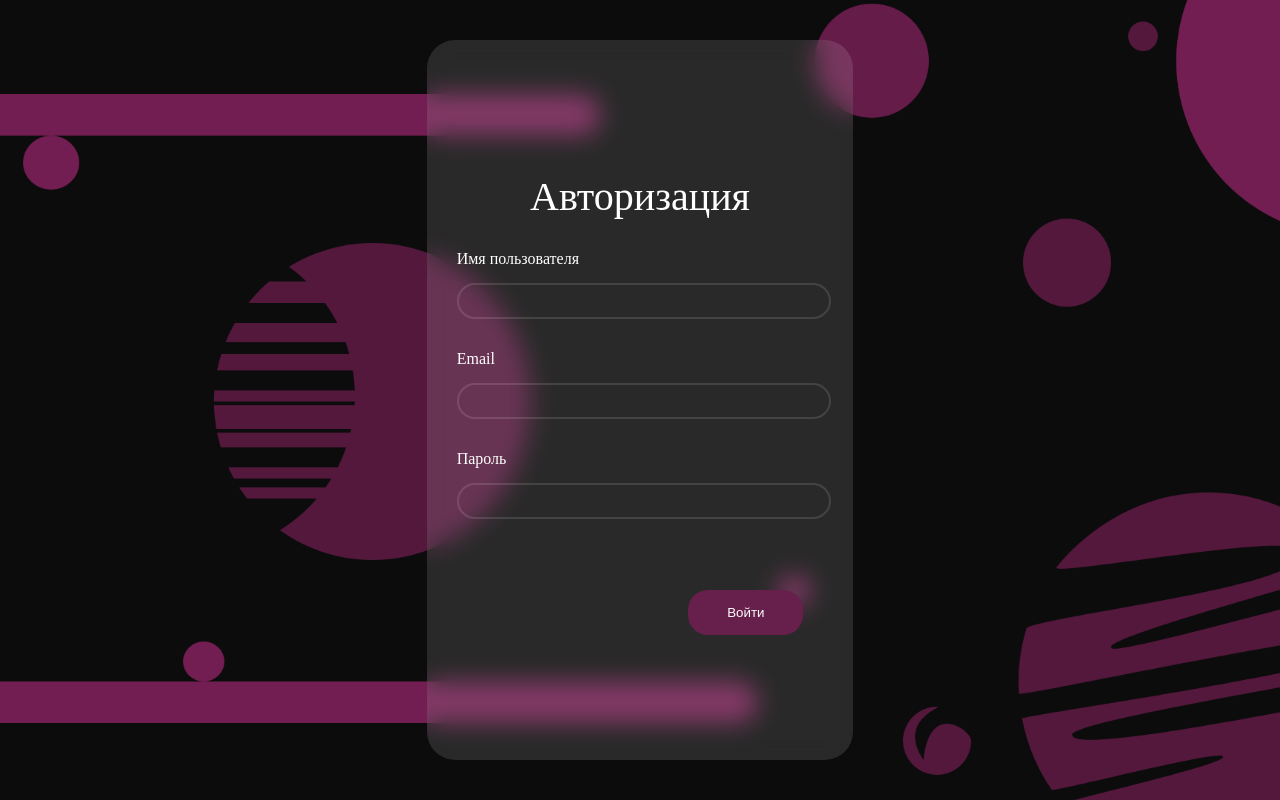
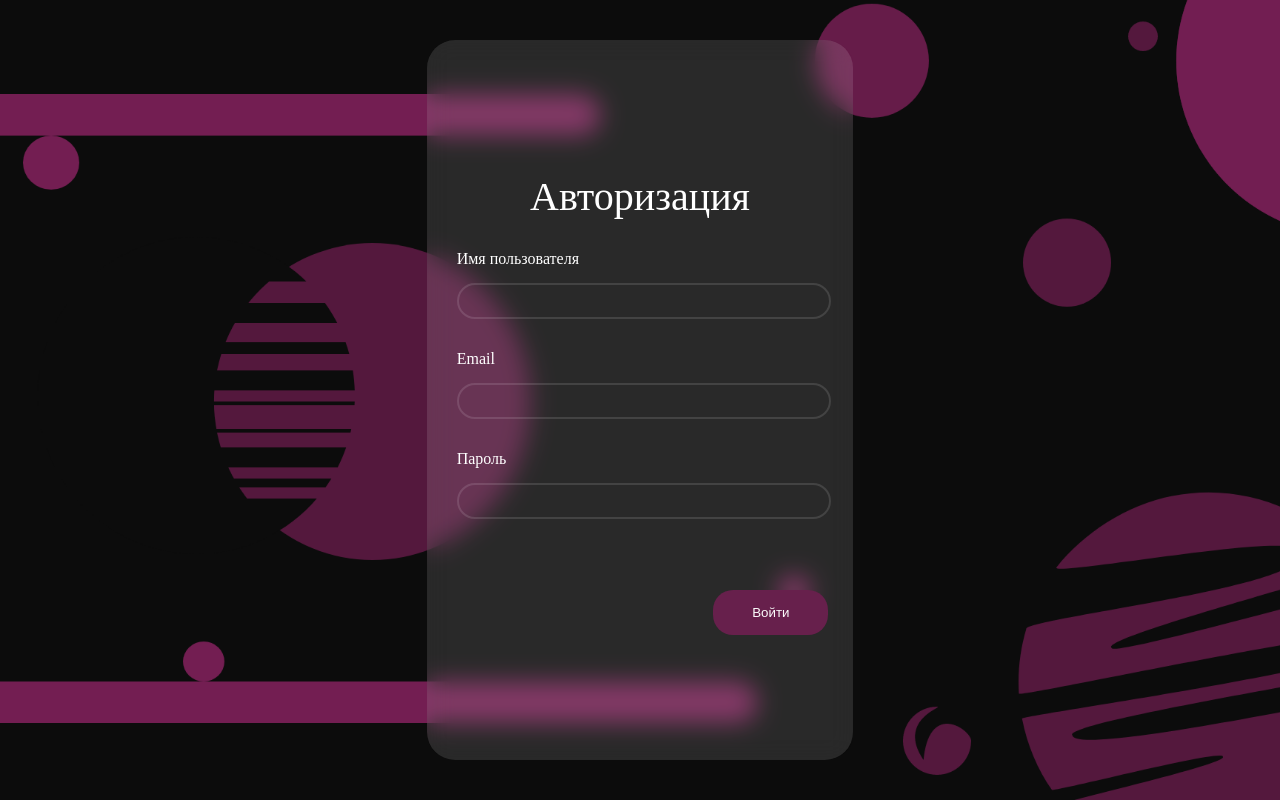
Before and after one commit to Only-Posts/frontend, a Vue app: page / in a window 1280 px wide. Built offline with nearby package versions, Linux system fonts and the light colour scheme.

Commit message:
[FRONTEND-5] мелкие поправки в прототип страницы авторизации

```diff
--- a/src/App.vue
+++ b/src/App.vue
@@ -1,11 +1,9 @@
 <template>
-  <AuthorizationWindow>
-    <div id="example">Example</div>
-  </AuthorizationWindow>
+  <AuthorizationWindow/>
 </template>
 
 <script>
-import AuthorizationWindow from "@/components/AuthorizationWindow";
+import AuthorizationWindow from "@/components/AuthorizationWindow.vue";
 
 export default {
   name: 'App',
@@ -24,6 +22,7 @@ body{
 #app {
   /*Расположение самого элемента*/
   height: 100vh;
+  min-height: 600px;
   margin:0;
 
   /*Расположение внутри элемента*/
--- a/src/components/AuthorizationWindow.vue
+++ b/src/components/AuthorizationWindow.vue
@@ -29,8 +29,7 @@
 #main {
     /*Расположение самого элемента*/
     margin: 40px 0px;
-
-    /*width: ;*/
+    min-width: 300px;
     border-radius:28px;
     grid-column: 2;
     grid-row: 1/4;
@@ -139,7 +138,7 @@
     /*Расположение самого элемента*/
     grid-column: 1;
     grid-row: 3;
-    margin: 10px 50px 50px 50px;
+    margin: 10px 25px 50px 50px;
 
     /*Расположение внутри элемента*/
     display: grid;
```
Also changed, not shown: src/main.js (+9 -0 lines).
